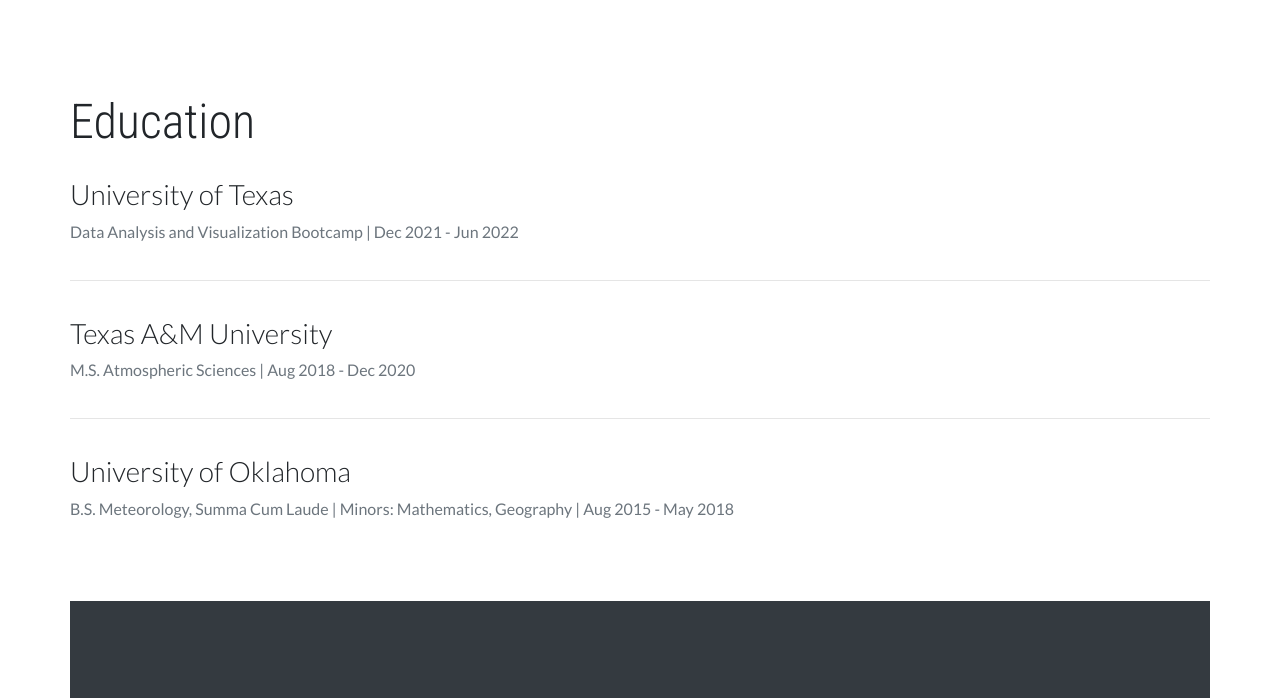
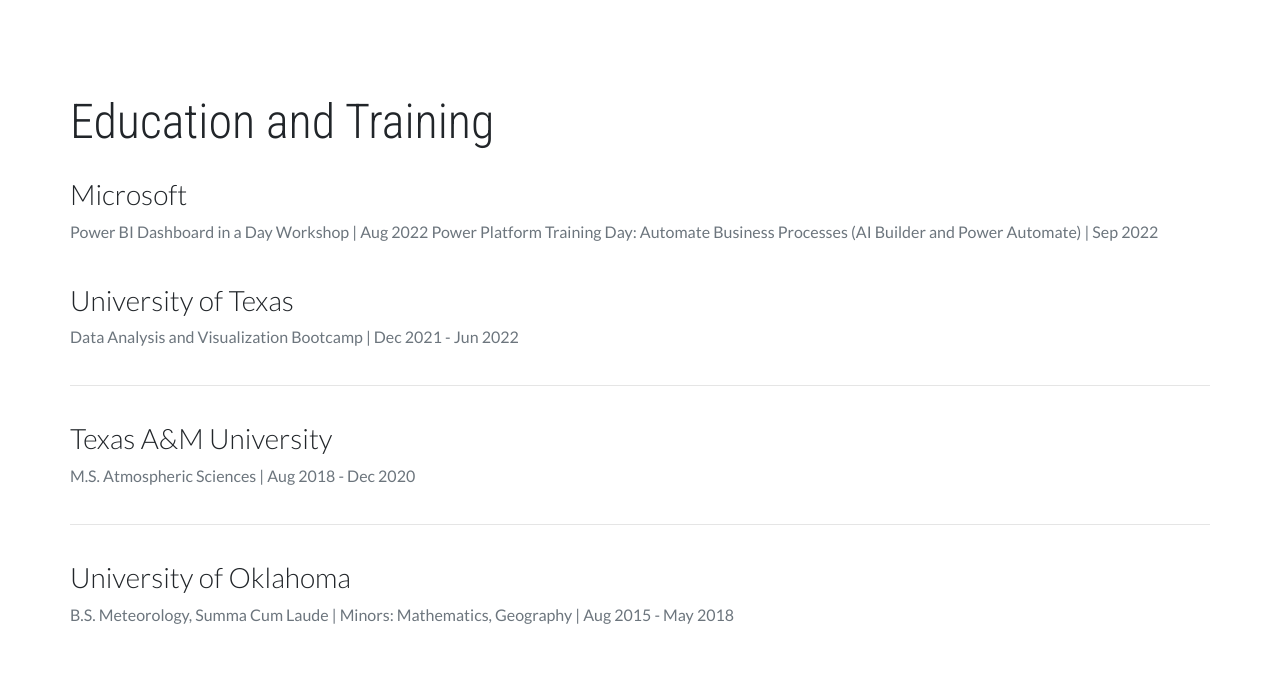
Before and after one commit to jcmuller1/jcmuller1.github.io, a plain HTML site: page index.html in a window 1280 px wide. Shown: the part 6428-7126 px from the top of the page. Drawn offline with nearby package versions, Linux system fonts and the light colour scheme.

Commit message:
add microsoft training to education

```diff
--- a/index.html
+++ b/index.html
@@ -436,7 +436,12 @@
 
     <!-- EDUCATION -->
     <section class="container education-container">
-        <h1 class="title">Education </h1>
+        <h1 class="title">Education and Training</h1>
+        <article class="education-item">
+            <h3 class="subtitle">Microsoft</h3>
+            <span class="text-muted">Power BI Dashboard in a Day Workshop | Aug 2022</span>
+            <span class="text-muted">Power Platform Training Day: Automate Business Processes (AI Builder and Power Automate) | Sep 2022</span>
+        </article>
         <article class="education-item">
             <h3 class="subtitle">University of Texas</h3>
             <span class="text-muted">Data Analysis and Visualization Bootcamp | Dec 2021 - Jun 2022</span>
```
